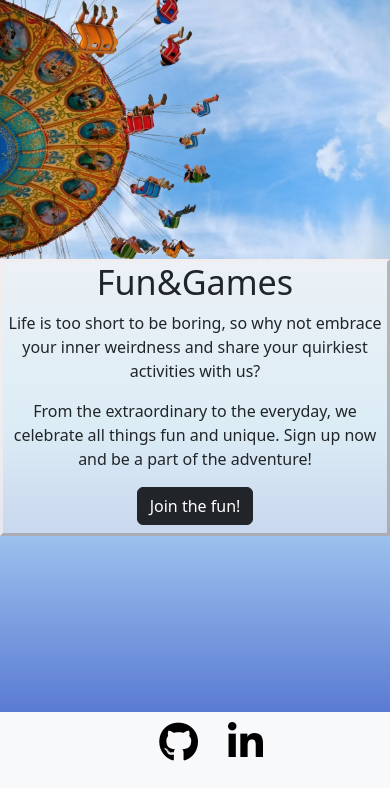
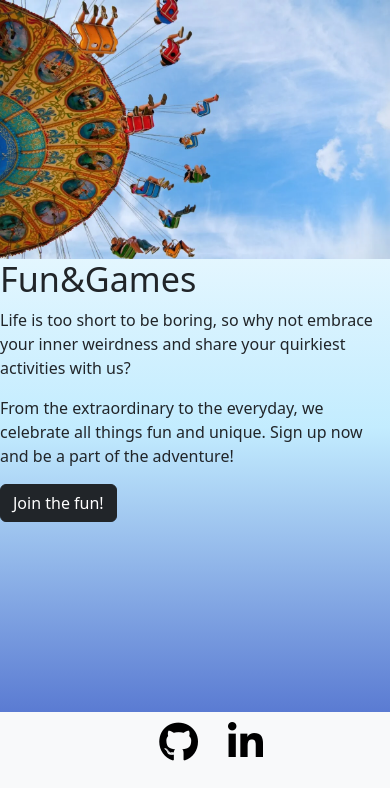
Before and after one commit to AsiaWi/fun_and_games, a Django app: page / in a window 390 px wide. Shown: the part 56-844 px from the top of the page. Run offline with Django 4.2, Linux system fonts and the light colour scheme; some libraries are stand-ins or nearby versions.

Commit message:
Change styling for overlay on hero image for better responsive design

```diff
--- a/playground/templates/playground/profile_wall.html
+++ b/playground/templates/playground/profile_wall.html
@@ -29,7 +29,7 @@
         <div class="card-body">
           <h1 class="card-title">{{ activity.title | truncatechars:30 }}</h1>
           <p class="card-text">{{ activity.excerpt | truncatechars:80 }}</p>
-          <a href="{% url 'view_activity_details' activity.pk %}" class="btn btn-primary">View
+          <a href="{% url 'view_activity_details' activity.pk %}" class="btn btn-outline-dark">View
             post</a>
           {% if activity.date_updated %}
           <span class="font-weight-light">Last updated: {{ activity.date_updated }}<i
--- a/static/css/style.css
+++ b/static/css/style.css
@@ -66,12 +66,7 @@
 
 /* text over hero img */
 #overlay {
-  background-color: rgba(245, 237, 237, 0.5);
-  border-style: outset;
-  border-color: rgba(245, 237, 237, 0.7);
   padding: 20px;
-  text-align: center;
-  height: fit-content;
 }
 
 /* ACTIVITIES.HTML and PROFILE_WALL.HTML */
@@ -102,7 +97,7 @@
 }
 
 /* VIEW_ACTIVITY_DETAILS.HTML styling */
-btn-custom {
+.btn-custom {
   height: 40px;
   width: 50%;
   margin: 5%;
```
